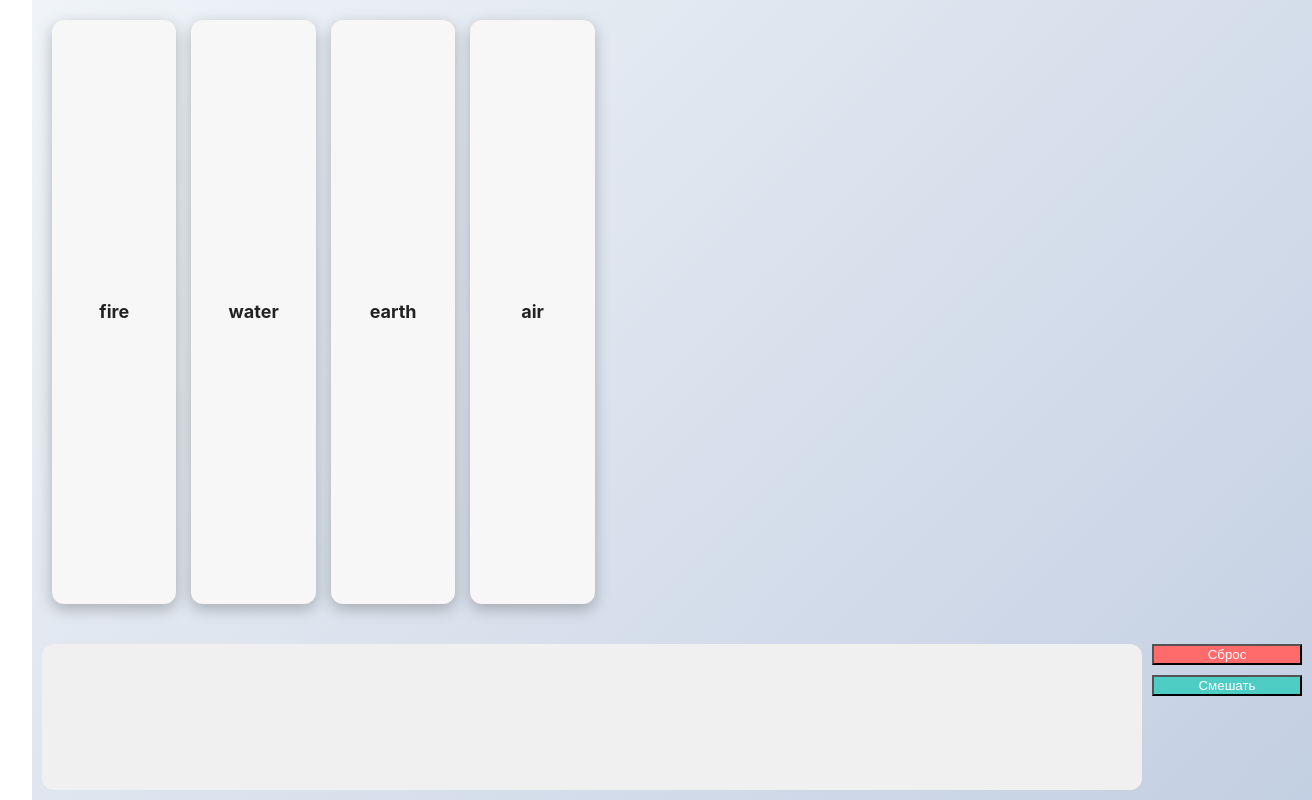
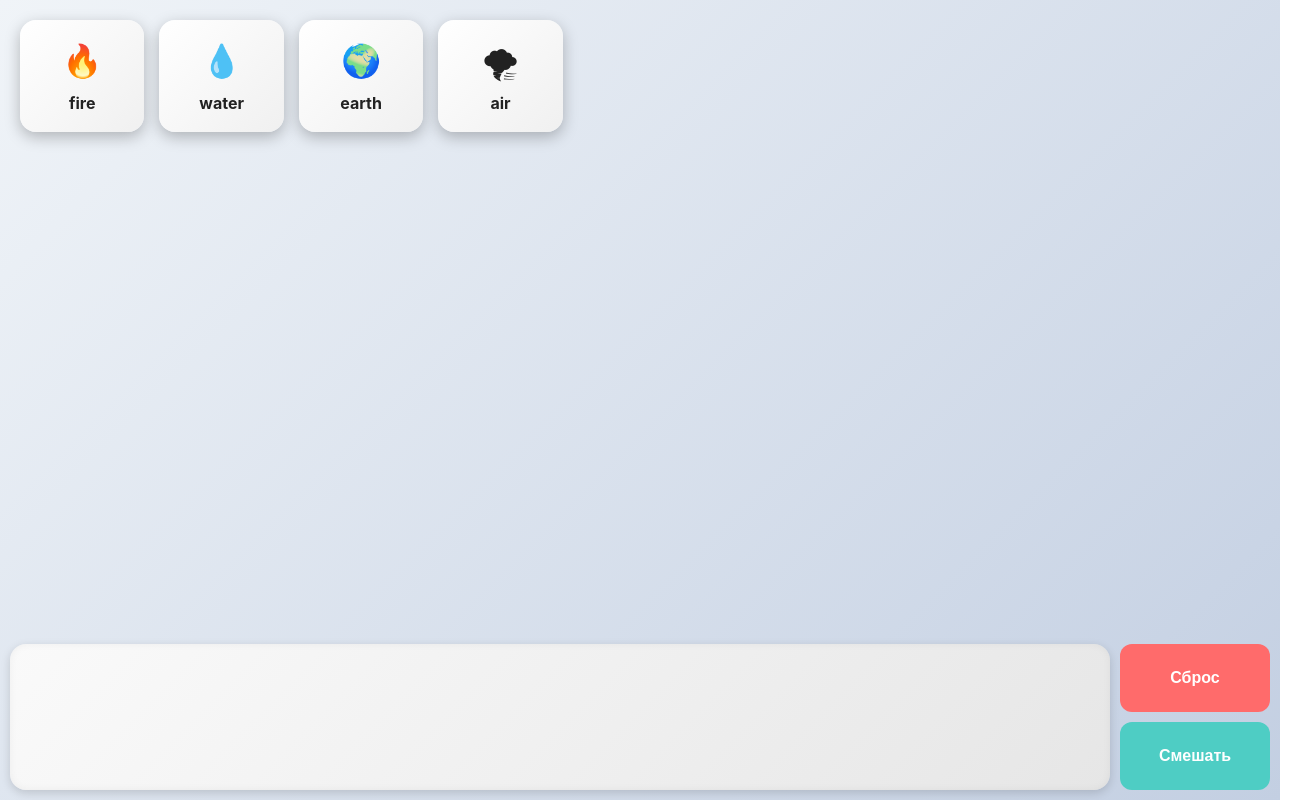
Before and after one commit to reznikovkg/vue-3-docker-compose, a Vue app in the folder vue/: page /alchemy in a window 1280 px wide. Shown: the whole page, 1312 px wide, since content can reach past the window. Built offline with nearby package versions, Linux system fonts and the light colour scheme.

Commit message:
Улучшение визуала

```diff
--- a/vue/src/components/alchemy/CraftTable.vue
+++ b/vue/src/components/alchemy/CraftTable.vue
@@ -7,6 +7,7 @@
         class="table__item"
         @click="() => add(name)"
       >
+        <span class="table__icon">{{ icons[name] || '✨' }}</span>
         <span class="table__name">{{ name }}</span>
         <span class="table__count">x{{ count }}</span>
       </div>
@@ -26,7 +27,18 @@ export default {
   name: 'CraftTable',
   computed: {
     ...mapGetters(['tableElements']),
-    table() { return this.tableElements }
+    table() { return this.tableElements },
+    icons() {
+      return {
+        fire: '🔥',
+        water: '💧',
+        earth: '🌍',
+        air: '🌪',
+        steam: '☁️',
+        mud: '🟫',
+        lava: '🌋'
+      }
+    }
   },
   methods: {
     ...mapActions(['addToTable', 'clearTable', 'mix']),
@@ -43,26 +55,59 @@ export default {
   gap: 10px;
   padding: 10px;
   box-sizing: border-box;
+  overflow: hidden;
+  width: 100%;
 }
 
 .table__items {
   flex: 1;
+  min-width: 0;
   display: flex;
   flex-wrap: wrap;
   gap: 10px;
-  background: #f0f0f0;
-  border-radius: 12px;
+  background: linear-gradient(135deg, #fafafa, #e6e6e6);
+  border-radius: 16px;
   padding: 10px;
+  box-shadow: inset 0 0 8px rgba(0,0,0,0.05), 0 3px 10px rgba(0,0,0,0.15);
   overflow-y: auto;
+  box-sizing: border-box;
+  align-content: flex-start;
 }
 
 .table__item {
   flex: 0 1 80px;
+  display: flex;
+  flex-direction: column;
+  align-items: center;
+  justify-content: center;
   background: #fff;
   border-radius: 12px;
   padding: 10px;
   cursor: pointer;
+  box-shadow: 0 2px 5px rgba(0,0,0,0.15);
   text-align: center;
+  transition: 0.2s;
+}
+
+.table__item:hover {
+  transform: translateY(-3px);
+  background: #f0f0f0;
+}
+
+.table__icon {
+  font-size: 28px;
+  margin-bottom: 4px;
+}
+
+.table__name {
+  font-weight: bold;
+  font-size: 14px;
+}
+
+.table__count {
+  font-size: 12px;
+  color: #555;
+  margin-top: 2px;
 }
 
 .table__buttons {
@@ -70,8 +115,30 @@ export default {
   display: flex;
   flex-direction: column;
   gap: 10px;
+  flex-shrink: 0;
+}
+
+.table__buttons button {
+  flex: 1;
+  border: none;
+  border-radius: 12px;
+  font-size: 16px;
+  cursor: pointer;
+  transition: 0.2s;
+  font-weight: bold;
 }
 
 .reset { background: #ff6b6b; color: white; }
 .mix { background: #4ecdc4; color: white; }
+
+.table__buttons button:hover {
+  transform: scale(1.02);
+  filter: brightness(1.1);
+}
+
+@media (max-width: 600px) {
+  .table { flex-direction: column; }
+  .table__buttons { flex-direction: row; width: 100%; min-height: 60px; }
+  .table__item { flex: 0 1 60px; font-size: 14px; padding: 8px; }
+}
 </style>
--- a/vue/src/components/alchemy/ElementCard.vue
+++ b/vue/src/components/alchemy/ElementCard.vue
@@ -1,5 +1,6 @@
 <template>
   <div class="card" @click="() => $emit('select', name)">
+    <div class="card__icon">{{ icon }}</div>
     <div class="card__name">{{ name }}</div>
   </div>
 </template>
@@ -7,18 +8,35 @@
 <script>
 export default {
   name: 'ElementCard',
-  props: { name: String }
+  props: {
+    name: String
+  },
+  computed: {
+    icon() {
+      const icons = {
+        fire: '🔥',
+        water: '💧',
+        earth: '🌍',
+        air: '🌪',
+        steam: '☁️',
+        mud: '🟫',
+        lava: '🌋'
+      }
+      return icons[this.name] || '✨'
+    }
+  }
 }
 </script>
 
 <style scoped>
 .card {
-  background: #f7f7f7;
+  background: linear-gradient(135deg, #ffffff, #f0f0f0);
   color: #222;
-  border-radius: 12px;
-  padding: 20px;
+  border-radius: 16px;
+  padding: 15px;
   min-height: 80px;
   display: flex;
+  flex-direction: column;
   justify-content: center;
   align-items: center;
   text-align: center;
@@ -29,11 +47,16 @@ export default {
 
 .card:hover {
   transform: translateY(-5px);
-  background: #e0e0e0;
+  background: linear-gradient(135deg, #e0e0e0, #d0d0d0);
+}
+
+.card__icon {
+  font-size: 32px;
+  margin-bottom: 5px;
 }
 
 .card__name {
   font-weight: bold;
-  font-size: 18px;
+  font-size: 16px;
 }
 </style>
--- a/vue/src/components/alchemy/ElementsField.vue
+++ b/vue/src/components/alchemy/ElementsField.vue
@@ -35,5 +35,27 @@ export default {
   gap: 15px;
   padding: 20px;
   overflow-y: auto;
+  box-sizing: border-box;
+  width: 100%;
+  max-width: 100%;
+  align-content: flex-start;
+}
+
+.field::-webkit-scrollbar {
+  width: 8px;
+}
+
+.field::-webkit-scrollbar-track {
+  background: rgba(0,0,0,0.05);
+  border-radius: 4px;
+}
+
+.field::-webkit-scrollbar-thumb {
+  background: rgba(0,0,0,0.2);
+  border-radius: 4px;
+}
+
+.field::-webkit-scrollbar-thumb:hover {
+  background: rgba(0,0,0,0.3);
 }
 </style>
--- a/vue/src/components/pages/AlchemyPage.vue
+++ b/vue/src/components/pages/AlchemyPage.vue
@@ -25,6 +25,12 @@ export default {
   margin: 0;
   padding: 0;
   background: linear-gradient(135deg, #f0f4f8, #c3cfe2);
+  box-sizing: border-box;
   overflow: hidden;
+  position: fixed;
+  top: 0;
+  left: 0;
+  right: 0;
+  bottom: 0;
 }
 </style>
--- a/vue/src/components/pages/IndexPage.vue
+++ b/vue/src/components/pages/IndexPage.vue
@@ -1,6 +1,8 @@
 <template>
   Index
-
+  <RouterLink to="/alchemy">
+    🧪 Алхимик
+  </RouterLink>
   <div>
     <RouterLink :to="{ name: $routes.EXAMPLE }">
      To Example
```
